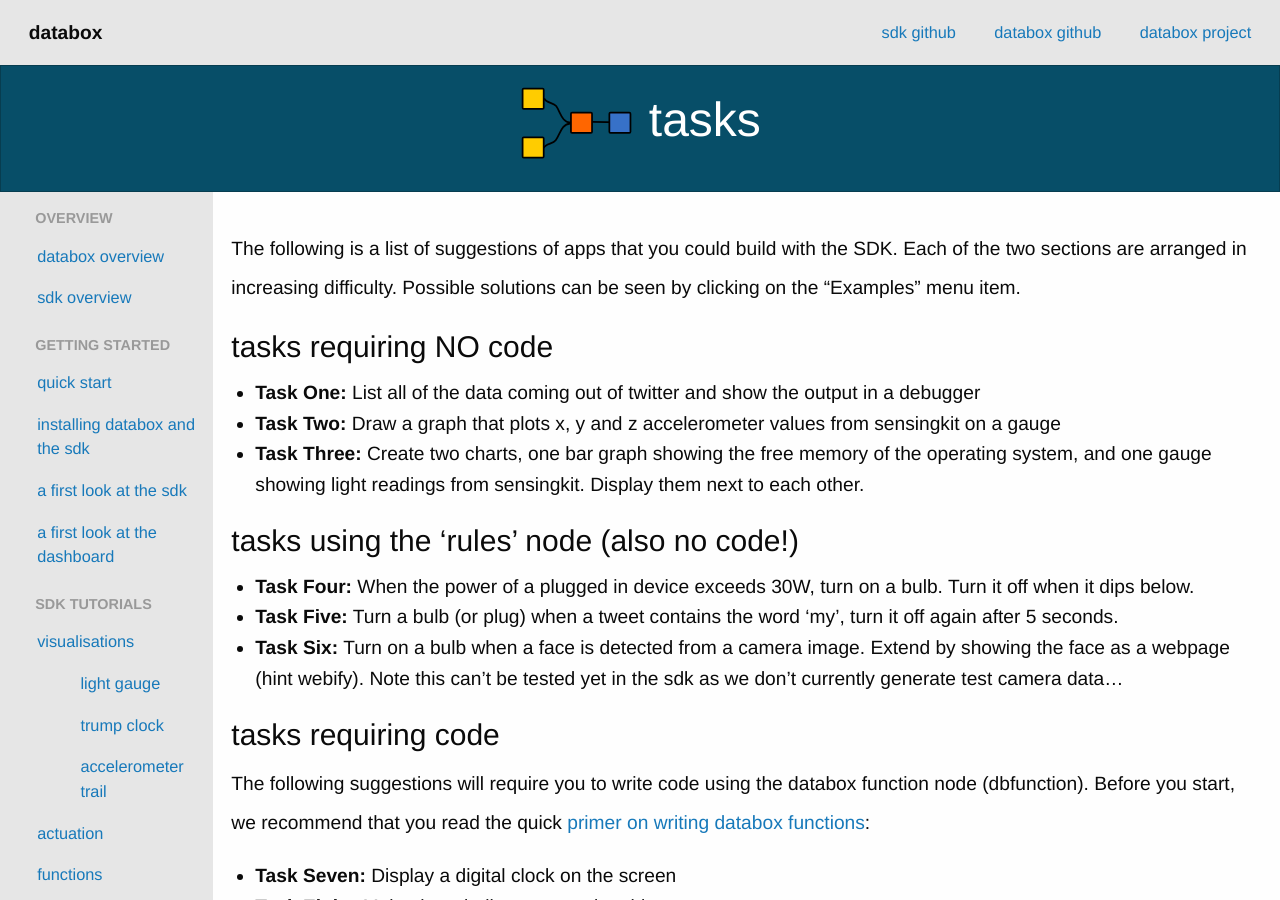
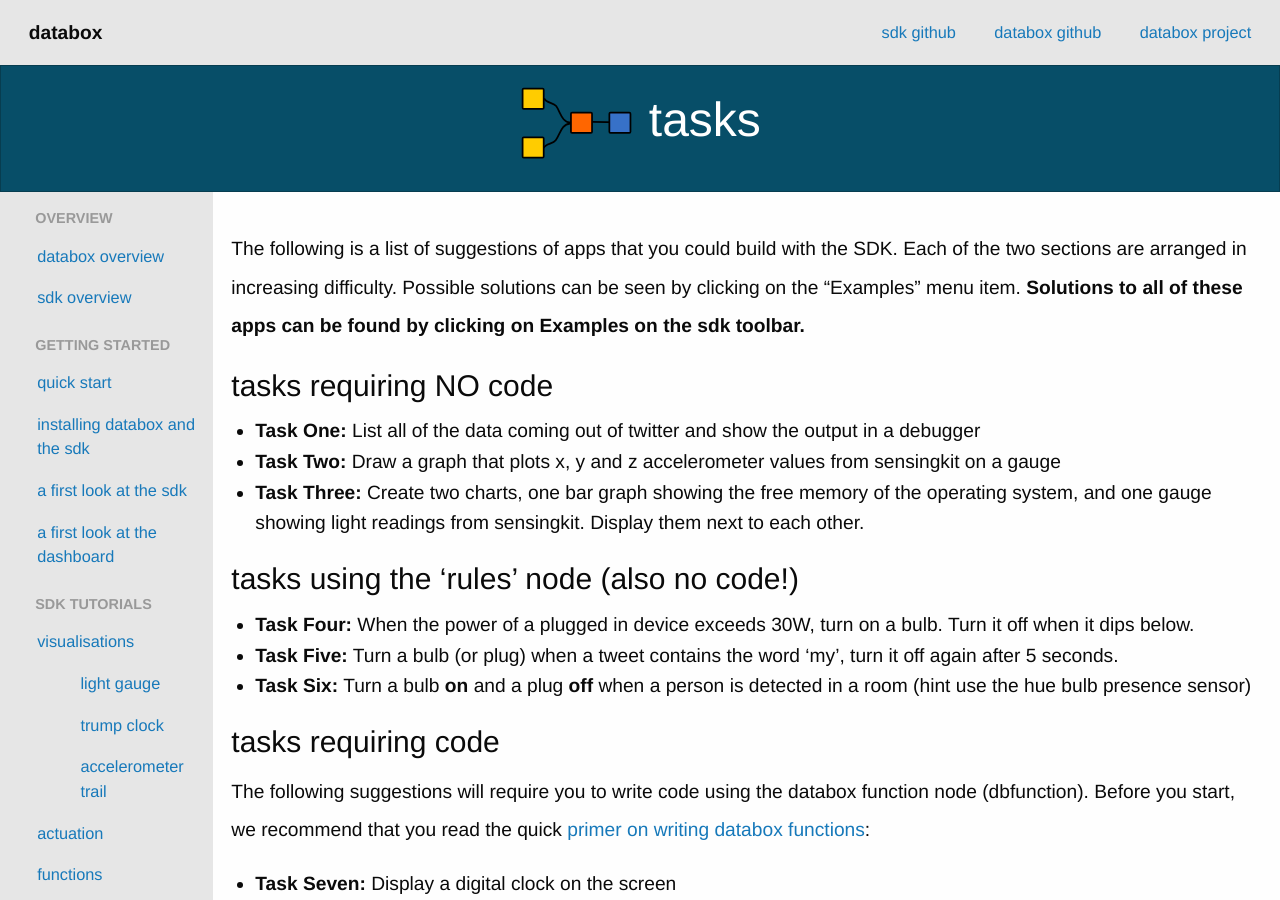
Before and after one commit to tlodge/databox-sdk-tutorial, a Jekyll site: the page built from g54ena/tasks/index.md, in a window 1280 px wide. Built offline with Jekyll 4.4.1, drawn with Linux system fonts in a browser that asks for light colours; some of the changed text lies outside the part shown.

Commit message:
changes to tasks

```diff
--- a/g54ena/tasks/index.md
+++ b/g54ena/tasks/index.md
@@ -3,7 +3,7 @@ layout: base
 title: tasks
 ---
 
-The following is a list of suggestions of apps that you could build with the SDK. Each of the two sections are arranged in increasing difficulty.  Possible solutions can be seen by clicking on the "Examples" menu item.
+The following is a list of suggestions of apps that you could build with the SDK. Each of the two sections are arranged in increasing difficulty.  Possible solutions can be seen by clicking on the "Examples" menu item. **Solutions to all of these apps can be found by clicking on Examples on the sdk toolbar.**
 
 #### tasks requiring NO code
 
@@ -15,7 +15,7 @@ The following is a list of suggestions of apps that you could build with the SDK
 
 * **Task Four:** When the power of a plugged in device exceeds 30W, turn on a bulb.  Turn it off when it dips below.
 * **Task Five:** Turn a bulb (or plug) when a tweet contains the word 'my', turn it off again after 5 seconds.
-* **Task Six:** Turn on a bulb when a face is detected from a camera image.  Extend by showing the face as a webpage (hint webify).  Note this can't be tested yet in the sdk as we don't currently generate test camera data...
+* **Task Six:** Turn a bulb **on** and a plug **off** when a person is detected in a room (hint use the hue bulb presence sensor)
 
 #### tasks requiring code
 
```
Also changed, not shown: g54ena/index.md (+6 -4 lines).
